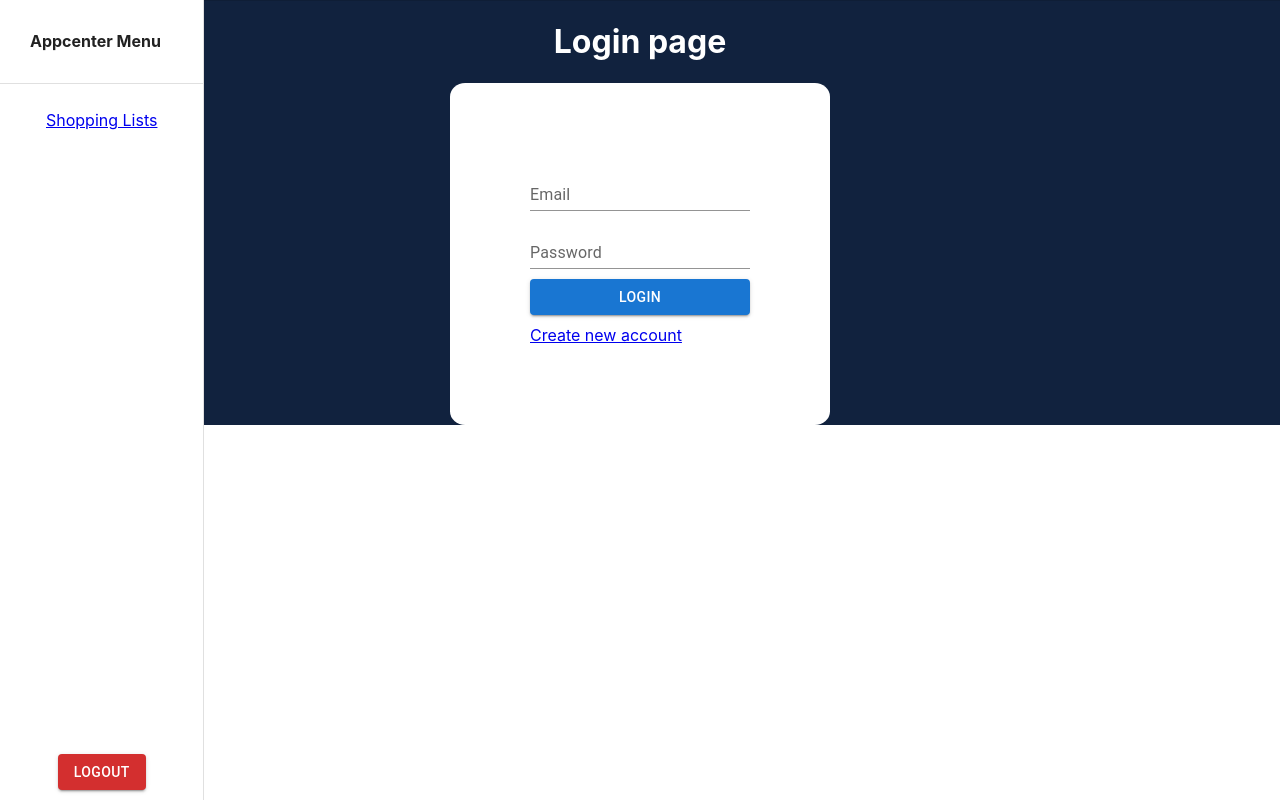
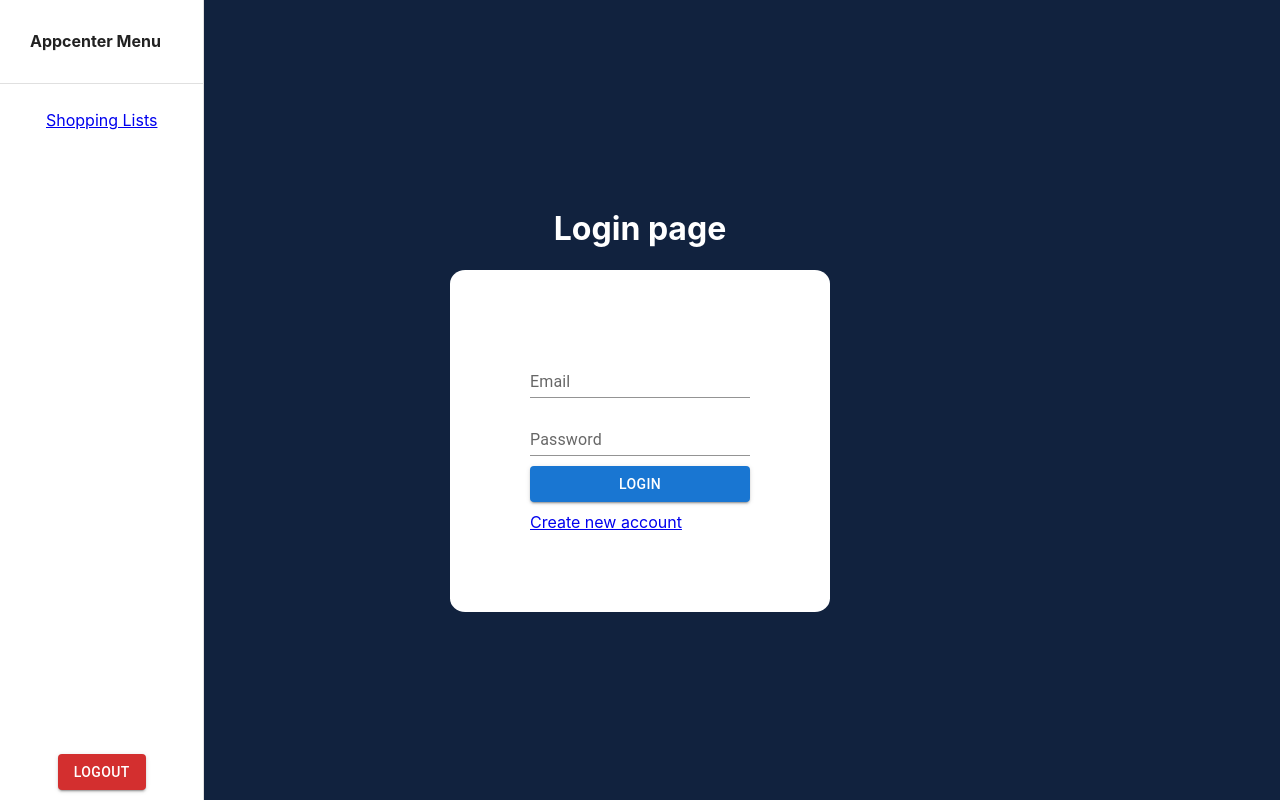
Before and after one commit to lurb3/appcenter, a React (Create React App) app in the folder frontend/: page / in a window 1280 px wide. Built offline with nearby package versions, Linux system fonts and the light colour scheme.

Commit message:
fix heights

```diff
--- a/frontend/src/index.scss
+++ b/frontend/src/index.scss
@@ -8,9 +8,6 @@ body {
   -moz-osx-font-smoothing: grayscale;
 }
 
-#root {
-  height: 100%;
-}
 
 code {
   font-family: source-code-pro, Menlo, Monaco, Consolas, 'Courier New',
@@ -18,8 +15,11 @@ code {
 }
 
 .appWrapper {
+  display: flex;
+  justify-content: center;
+  align-items: center;
   background-color: #11223E;
-  height: 100%;
+  min-height: 100vh;
 }
 
 .colorWhite {
--- a/frontend/src/pages/Login/login.scss
+++ b/frontend/src/pages/Login/login.scss
@@ -5,6 +5,7 @@
     align-items: center;
     height: 100%;
     background-color: #11223E;
+    height: 100vh;
 
     .formWrapper {
         background-color: white;
--- a/frontend/src/pages/ProductList/productlist.scss
+++ b/frontend/src/pages/ProductList/productlist.scss
@@ -1,5 +1,6 @@
 .productListWrapper {
   background-color: #11223E;
+  min-height: 100vh;
 
   .wrapperHeader {
     display: flex;
--- a/frontend/src/pages/Signup/signup.scss
+++ b/frontend/src/pages/Signup/signup.scss
@@ -5,6 +5,7 @@
   align-items: center;
   height: 100%;
   background-color: #11223E;
+  height: 100vh;
 
   .formWrapper {
     background-color: white;
```
